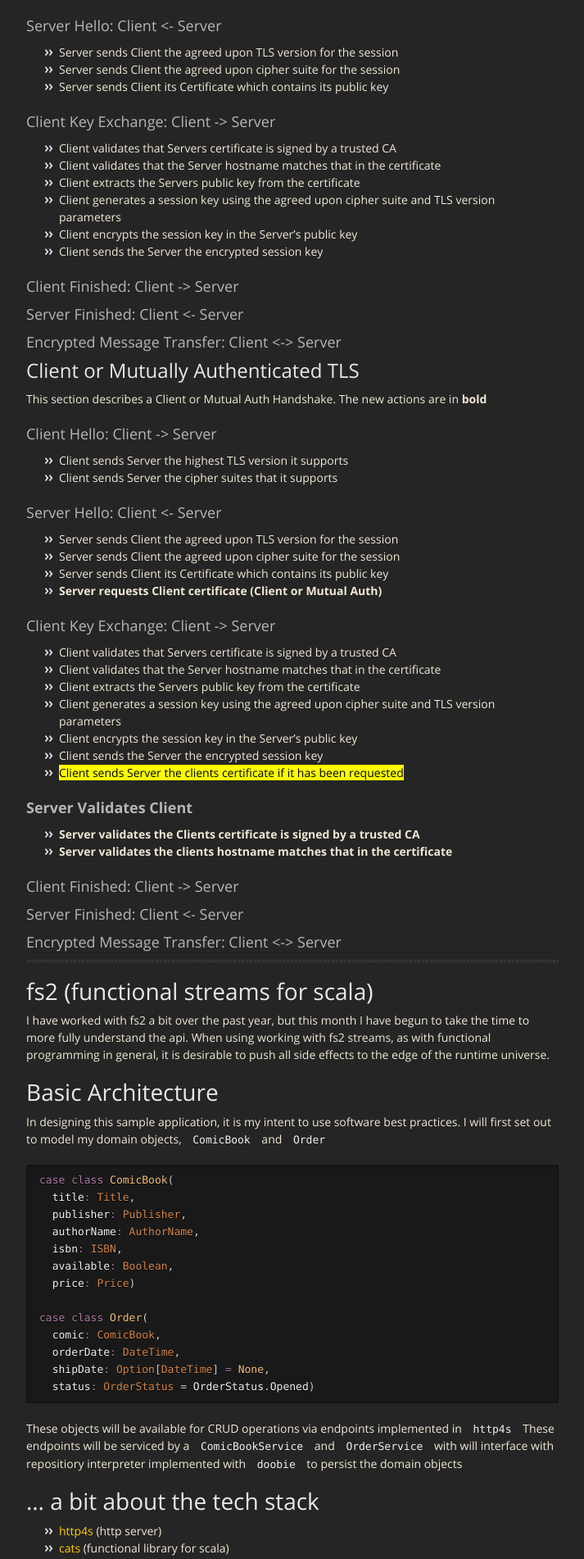
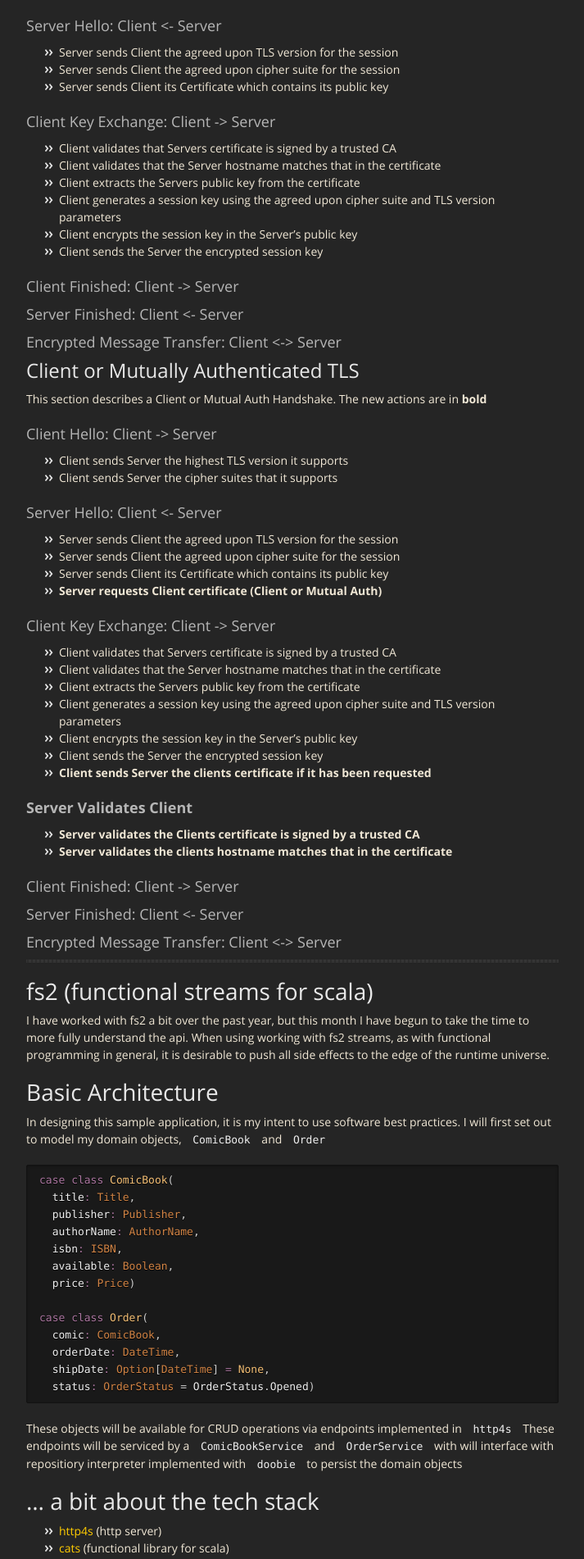
Before and after one commit to agsmith/agsmith.github.io, a Jekyll site: the page built from index.md, in a window 1280 px wide. Shown: the part 592-2494 px from the top of the page at 82% size, without its empty margins (283-996 px from the left). Built offline with Jekyll 4.4.1, drawn with Linux system fonts in a browser that asks for light colours; nearby versions of some CDN libraries; our own code applies the rules of GitHub Pages for plain Markdown files.

```diff
--- a/index.md
+++ b/index.md
@@ -49,7 +49,7 @@ This section describes a Client or Mutual Auth Handshake.  The new actions are i
 - Client generates a session key using the agreed upon cipher suite and TLS version parameters
 - Client encrypts the session key in the Server's public key
 - Client sends the Server the encrypted session key
-- <mark>Client sends Server the clients certificate if it has been requested</mark>
+- **Client sends Server the clients certificate if it has been requested**
 
 ### **Server Validates Client**
 - **Server validates the Clients certificate is signed by a trusted CA**
```
